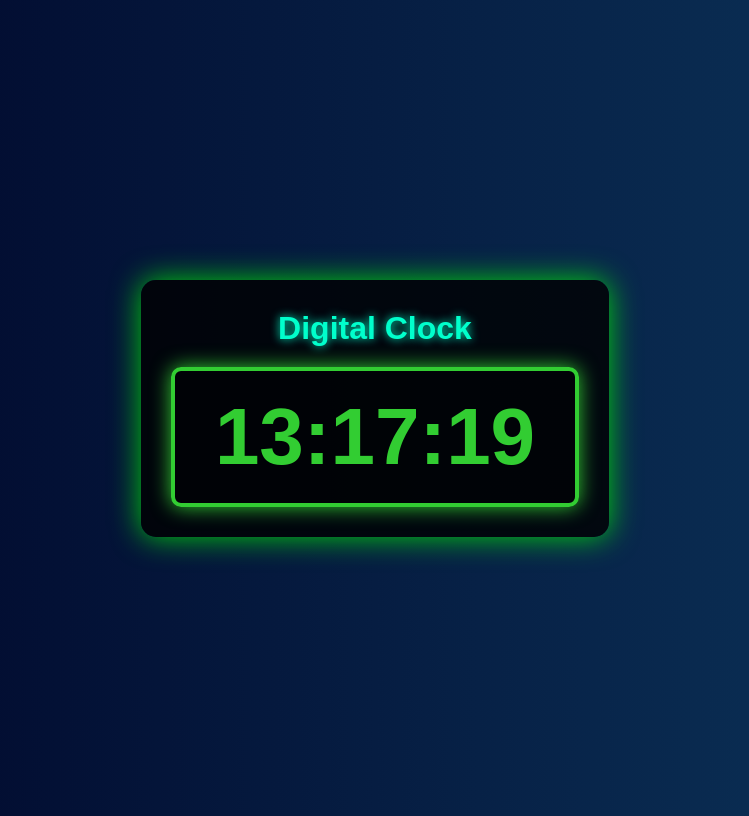
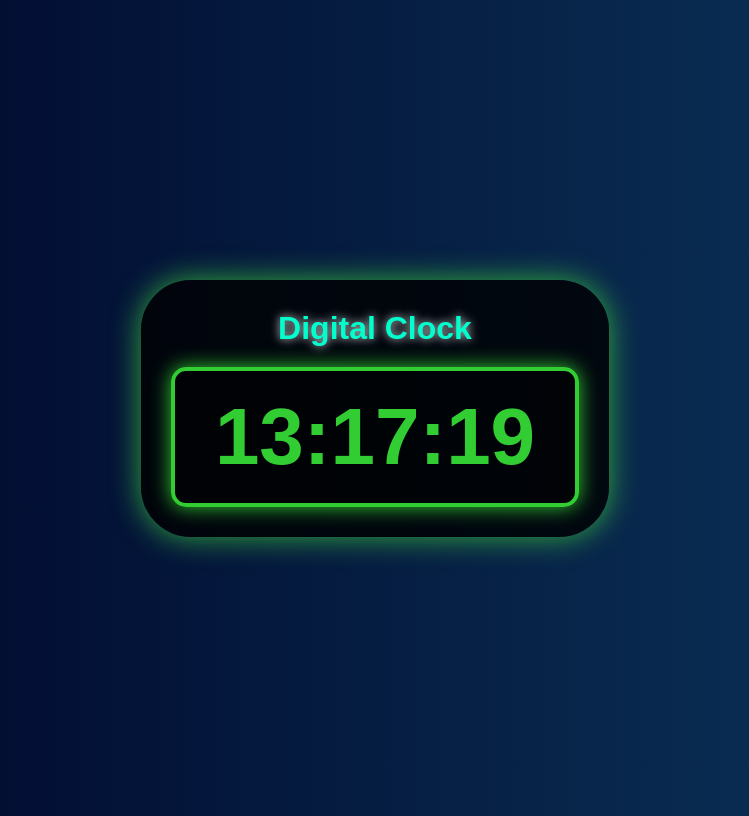
Before and after one commit to dearhappyprince001/Front-End-Projects, a plain HTML site: page Digital Clock animation Using HTML, CSS, JavaScript/index.html in a window 1280 px wide. Shown: the whole page, without its empty margins (265-1014 px from the left). Drawn offline with Linux system fonts and the light colour scheme.

Commit message:
modify code

```diff
--- a/Digital Clock animation Using HTML, CSS, JavaScript/index.html
+++ b/Digital Clock animation Using HTML, CSS, JavaScript/index.html
@@ -21,15 +21,15 @@
         align-items: center;
         background: rgba(0, 0, 0, 0.8);
         padding: 30px;
-        border-radius: 15px;
-        box-shadow: 0 0 30px rgba(0, 255, 0, 0.8);
+        border-radius: 50px;
+        box-shadow: 0 0 30px rgba(61, 208, 61, 0.8);
       }
       .clock {
         font-size: 5rem;
         font-weight: bold;
         border: 4px solid limegreen;
         padding: 20px 40px;
-        border-radius: 10px;
+        border-radius: 15px;
         box-shadow: 0 0 20px limegreen;
         background: rgba(0, 0, 0, 0.5);
       }
@@ -38,7 +38,7 @@
         margin-bottom: 20px;
         font-weight: bold;
         color: #00ffcc;
-        text-shadow: 0 0 10px #00ffcc;
+        text-shadow: 0 0 10px #d9e3e1;
       }
     </style>
   </head>
--- a/Functional Calculator Using HTML, CSS, JavaScript/style.css
+++ b/Functional Calculator Using HTML, CSS, JavaScript/style.css
@@ -16,7 +16,7 @@ body {
   width: 85%;
   font-size: 25px;
   border-radius: 3px solid black;
-  background-color: rgb(77, 247, 190);
+  background-color: rgb(11, 134, 93);
 }
 
 .button-container {
```
Also changed, not shown: Personal Portfolio  using HTML and CSS/index.html (+3 -3 lines), Personal Portfolio  using HTML and CSS/Happy Image.jpg (deleted), Personal Portfolio  using HTML and CSS/happyimage.jpeg (deleted).
